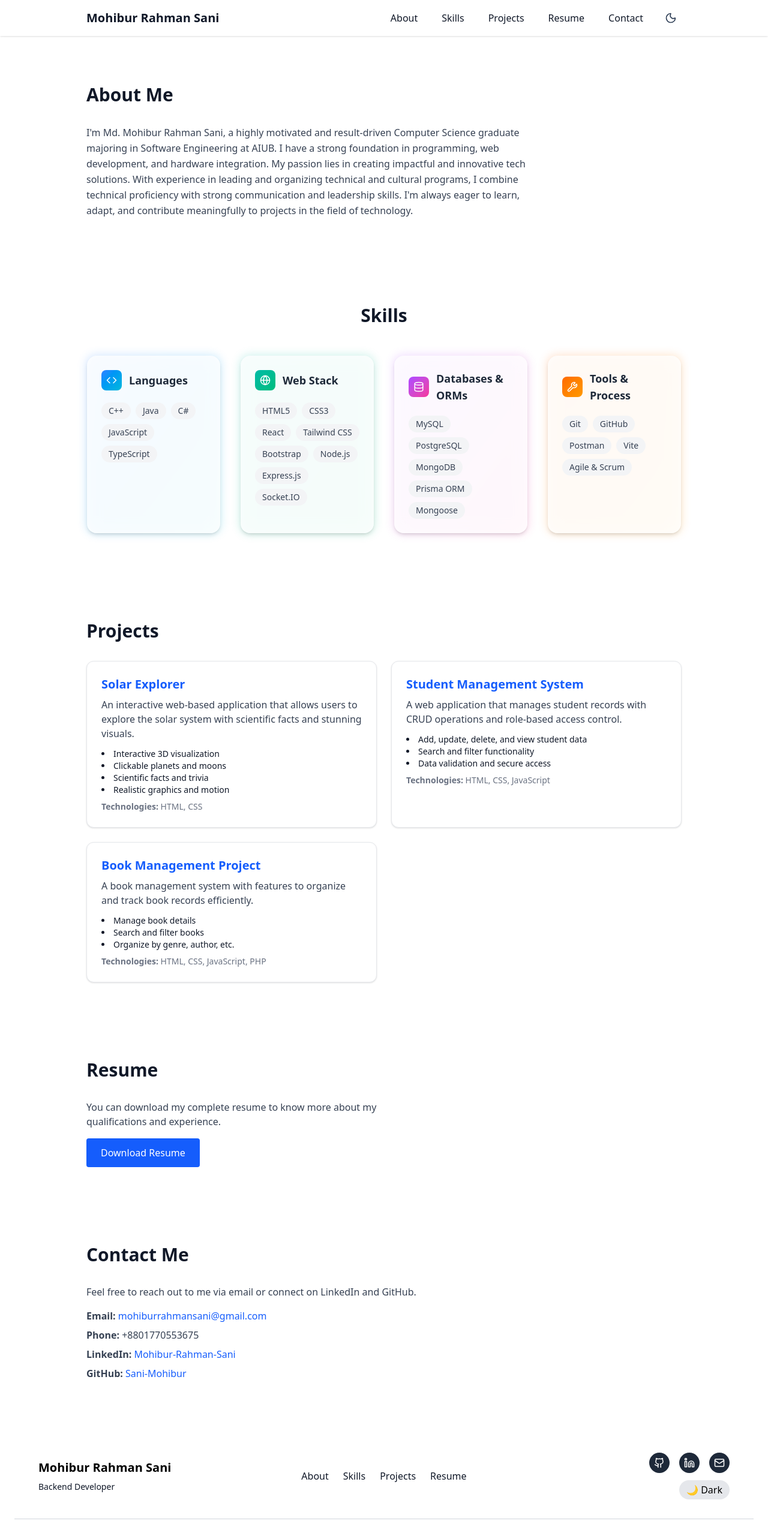
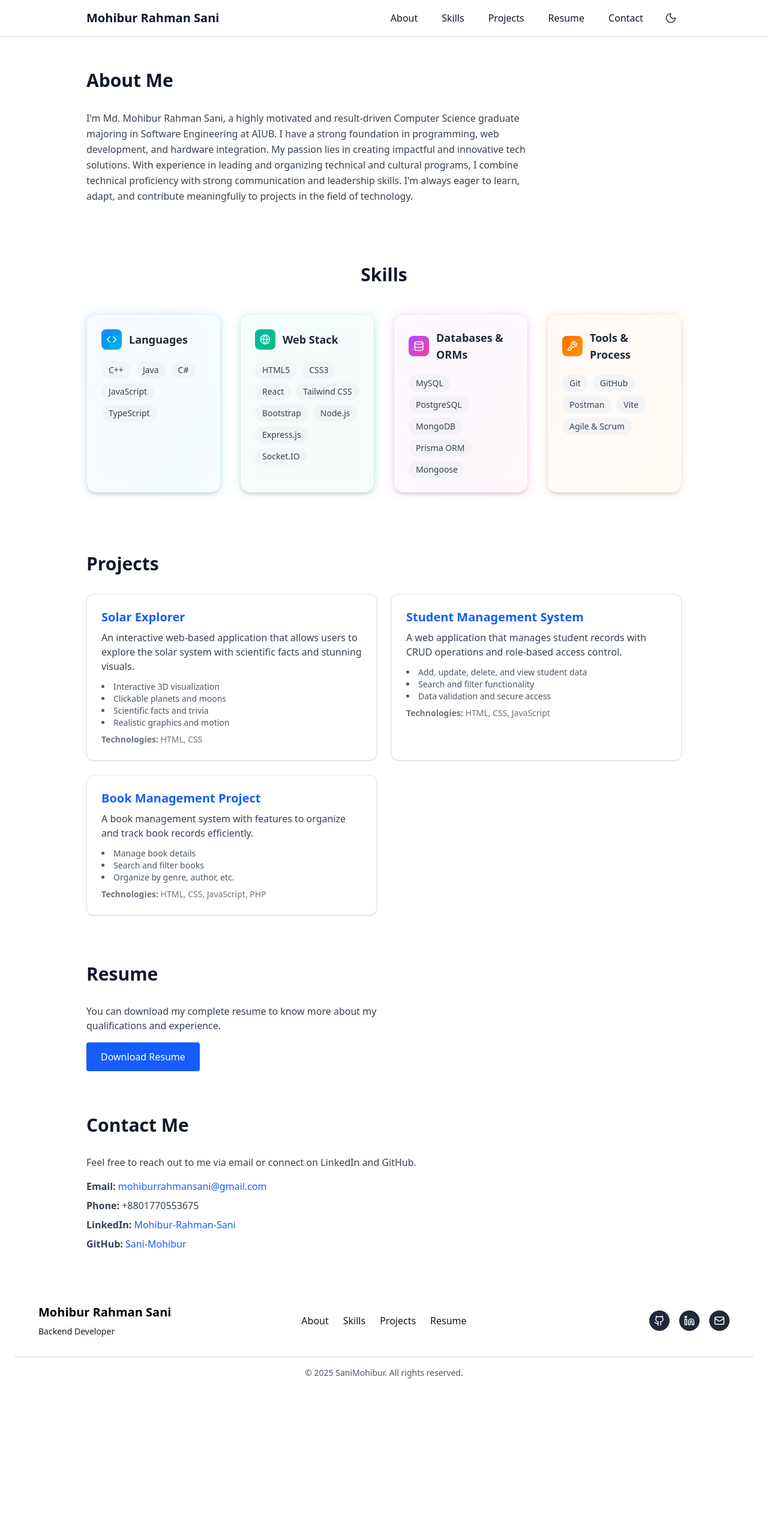
Before and after one commit to Sani-Mohibur/portfolio, a React (Vite) app: page / in a window 1280 px wide. Shown: the top 2551 px of the page at 60% size. After the commit the page ends 2339 px from the top, so only its background shows below. Built offline with nearby package versions, Linux system fonts and the light colour scheme.

Commit message:
style: update padding and remove dark toggle from footer

```diff
--- a/src/components/About.jsx
+++ b/src/components/About.jsx
@@ -3,7 +3,7 @@ import React from "react";
 const About = () => {
   return (
     <div>
-      <section id="about" className="py-16">
+      <section id="about" className="py-10">
         <h2 className="text-3xl font-semibold mb-8">About Me</h2>
         <p className="text-gray-700 max-w-3xl leading-relaxed">
           I'm Md. Mohibur Rahman Sani, a highly motivated and result-driven
--- a/src/components/Contact.jsx
+++ b/src/components/Contact.jsx
@@ -1,6 +1,6 @@
 export default function Contact() {
   return (
-    <section id="contact" className="py-16">
+    <section id="contact" className="py-8">
       <h2 className="text-3xl font-semibold mb-8">Contact Me</h2>
       <p className="mb-4 text-gray-700 max-w-xl">
         Feel free to reach out to me via email or connect on LinkedIn and
--- a/src/components/Footer.jsx
+++ b/src/components/Footer.jsx
@@ -83,7 +83,7 @@ export default function Footer() {
           </div>
 
           {/* Theme Toggle Button */}
-          <button
+          {/* <button
             disabled
             onClick={() => setDark(!dark)}
             className={
@@ -93,7 +93,7 @@ export default function Footer() {
             }
           >
             {dark ? "☀️ Light" : "🌙 Dark"}
-          </button>
+          </button> */}
         </div>
       </div>
 
--- a/src/components/Projects.jsx
+++ b/src/components/Projects.jsx
@@ -42,29 +42,32 @@ export default function Projects() {
   ];
 
   return (
-    <section id="projects" className="py-16">
-      <h2 className="text-3xl font-semibold mb-8">Projects</h2>
+    <section id="projects" className="py-10">
+      <h2 className="text-3xl font-semibold mb-8 dark:text-white">Projects</h2>
       <div className="grid gap-6 md:grid-cols-2">
         {projects.map((project, index) => (
           <div
             key={index}
-            className="bg-white rounded-xl shadow p-6 border
-            border-gray-200 transition-all duration-300 ease-in-out
+            className="bg-white dark:bg-gray-800 rounded-xl shadow p-6 border
+            border-gray-200 dark:border-gray-700 transition-all duration-300 ease-in-out
             hover:shadow-xl hover:-translate-y-2"
           >
-            <h3 className="text-xl font-bold text-blue-600 mb-2">
+            <h3 className="text-xl font-bold text-blue-600 dark:text-blue-400 mb-2">
               <a href={project.link} target="_blank" rel="noopener noreferrer">
                 {project.title}
               </a>
             </h3>
-            <p className="mb-3 text-gray-700">{project.description}</p>
-            <ul className="list-disc list-inside text-sm mb-2">
+            <p className="mb-3 text-gray-700 dark:text-gray-300">
+              {project.description}
+            </p>
+            <ul className="list-disc list-inside text-sm mb-2 text-gray-600 dark:text-gray-400">
               {project.features.map((feature, i) => (
                 <li key={i}>{feature}</li>
               ))}
             </ul>
-            <p className="text-sm text-gray-500">
-              <strong>Technologies:</strong> {project.tech.join(", ")}
+            <p className="text-sm text-gray-500 dark:text-gray-500">
+              <strong className="dark:text-gray-300">Technologies:</strong>{" "}
+              {project.tech.join(", ")}
             </p>
           </div>
         ))}
--- a/src/components/Resume.jsx
+++ b/src/components/Resume.jsx
@@ -1,6 +1,6 @@
 export default function Resume() {
   return (
-    <section id="resume" className="py-16">
+    <section id="resume" className="py-10">
       <h2 className="text-3xl font-semibold mb-8">Resume</h2>
       <p className="mb-4 text-gray-700 max-w-xl">
         You can download my complete resume to know more about my qualifications
--- a/src/components/Skills.jsx
+++ b/src/components/Skills.jsx
@@ -40,7 +40,7 @@ const Skills = () => {
   ];
 
   return (
-    <section id="skills" className="py-20">
+    <section id="skills" className="py-15">
       <h2 className="text-3xl font-bold mb-12 text-center dark:text-white">
         Skills
       </h2>
```
